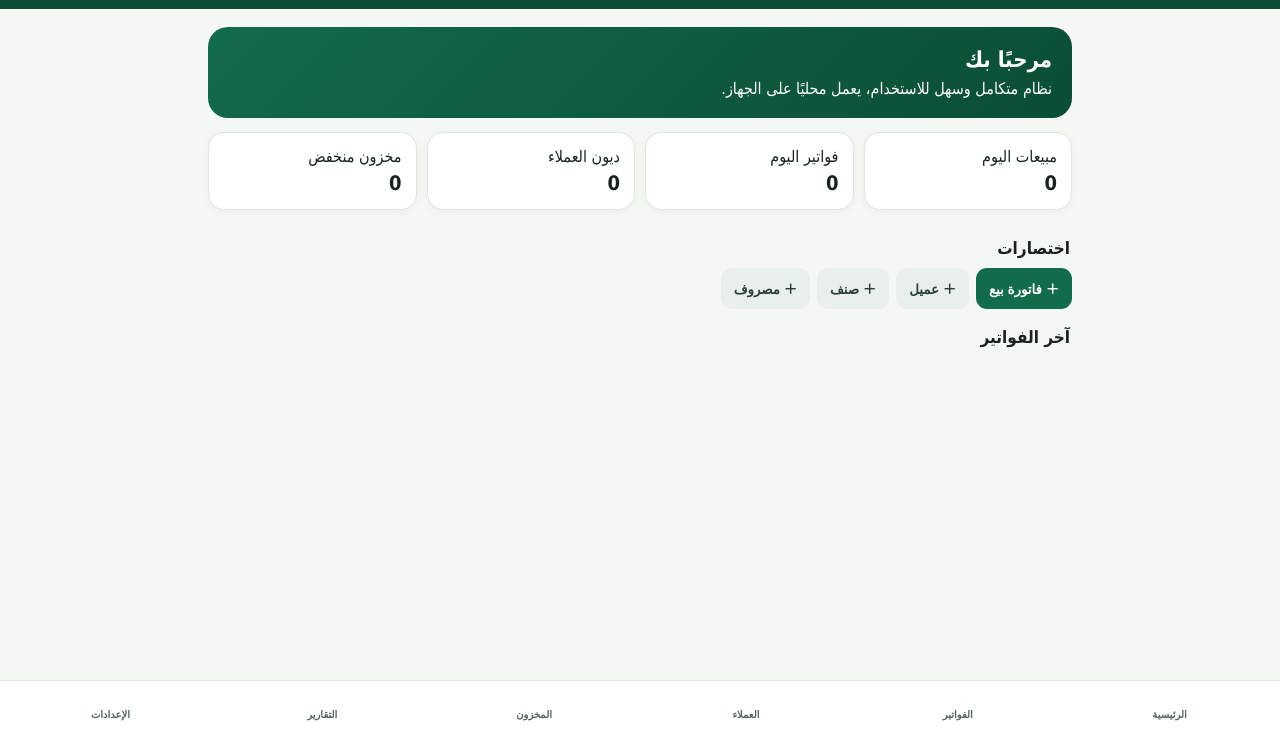
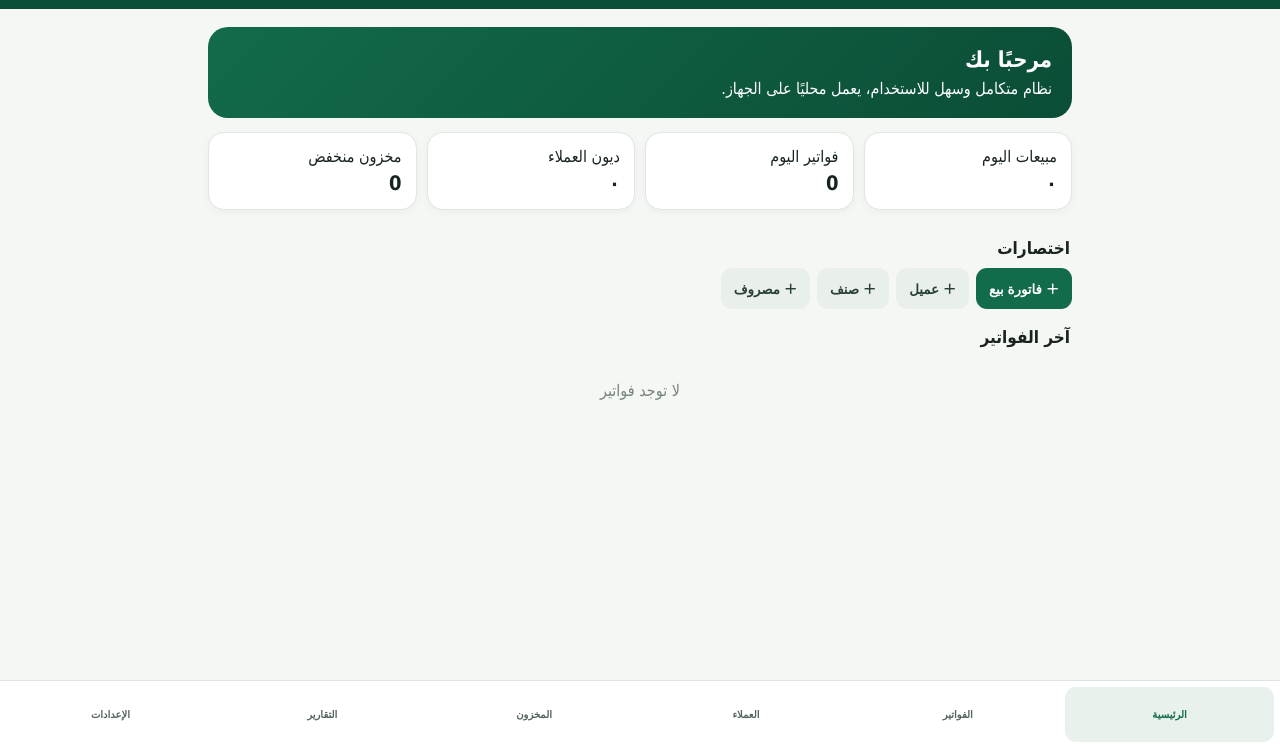
Before and after one commit to saleh12340/bagalah-alizzi, a website: page web/index.html in a window 1280 px wide. Shown: the part 52-800 px from the top of the page. Drawn offline with Linux system fonts and the light colour scheme.

Commit message:
Fix escaped quotes in embedded JavaScript templates

```diff
--- a/web/index.html
+++ b/web/index.html
@@ -103,14 +103,14 @@ function remove(type,i){if(confirm('تأكيد الحذف؟')){db[type].splice(i
 function statement(i){var c=db.customers[i],h='<div class="card"><h3>'+esc(c.name)+'</h3><div>الرصيد الحالي: <b>'+money(c.balance)+'</b></div>';(c.transactions||[]).forEach(function(t){h+='<div class="card"><small>'+new Date(t.date).toLocaleString('ar-YE')+'</small><div>'+esc(t.type)+' — '+money(t.amount)+'</div><div>الرصيد بعد العملية: <b>'+money(t.balance)+'</b></div></div>'});h+='</div>';reportBox.innerHTML=h;go('reports')}
 function render(){var d=new Date(),day=d.toDateString(),today=db.invoices.filter(function(x){return new Date(x.date).toDateString()===day});todaySales.textContent=money(today.reduce(function(a,x){return a+x.total},0));todayCount.textContent=today.length;debtTotal.textContent=money(db.customers.reduce(function(a,x){return a+x.balance},0));lowCount.textContent=db.products.filter(function(x){return x.qty<=x.min}).length;brand.textContent=db.store.name;
 recent.innerHTML=db.invoices.slice(0,5).map(function(x){return '<div class="card"><b>'+esc(x.customer)+'</b><div>'+money(x.total)+' — '+new Date(x.date).toLocaleString('ar-YE')+'</div></div>'}).join('')||'<div class="empty">لا توجد فواتير</div>';
-invoiceList.innerHTML=db.invoices.map(function(x,i){return '<div class="card"><b>'+esc(x.customer)+'</b><div>'+money(x.total)+' | مدفوع '+money(x.paid)+' | متبقي '+money(x.due)+'</div><small>'+new Date(x.date).toLocaleString('ar-YE')+'</small><div class="actions"><button class="danger" onclick="remove(\\'invoices\\','+i+')">حذف</button></div></div>'}).join('')||'<div class="empty">لا توجد فواتير</div>';
+invoiceList.innerHTML=db.invoices.map(function(x,i){return '<div class="card"><b>'+esc(x.customer)+'</b><div>'+money(x.total)+' | مدفوع '+money(x.paid)+' | متبقي '+money(x.due)+'</div><small>'+new Date(x.date).toLocaleString('ar-YE')+'</small><div class="actions"><button class="danger" onclick="remove(\'invoices\','+i+')">حذف</button></div></div>'}).join('')||'<div class="empty">لا توجد فواتير</div>';
 productOptions.innerHTML=db.products.map(function(x){return '<option value="'+esc(x.name)+'">' }).join('');customerOptions.innerHTML=db.customers.map(function(x){return '<option value="'+esc(x.name)+'">' }).join('');
-productList.innerHTML=db.products.map(function(x,i){return '<div class="card"><div class="row"><b>'+esc(x.name)+'</b></div><div>الكمية: '+x.qty+' | سعر البيع: '+money(x.price)+' | الحد الأدنى: '+x.min+'</div>'+(x.qty<=x.min?'<p class="dangerText">⚠ المخزون منخفض</p>':'')+'<button class="danger" onclick="remove(\\'products\\','+i+')">حذف</button></div>'}).join('')||'<div class="empty">لا توجد أصناف</div>';
-var q=(customerSearch.value||'').toLowerCase();customerList.innerHTML=db.customers.map(function(x,i){return {x:x,i:i}}).filter(function(o){return o.x.name.toLowerCase().indexOf(q)>=0}).map(function(o){var x=o.x;return '<div class="card"><b>'+esc(x.name)+'</b><div>الرصيد: <b>'+money(x.balance)+'</b></div><div>'+esc(x.phone||'لا يوجد جوال')+'</div><div class="actions"><button class="gold" onclick="pay('+o.i+')">سداد</button><button class="muted" onclick="statement('+o.i+')">كشف الحساب</button>'+(x.phone?'<button class="muted" onclick="callPhone(\\''+esc(x.phone)+'\\')">اتصال</button><button class="muted" onclick="waPhone(\\''+esc(x.phone)+'\\')">واتساب</button>':'')+'<button class="danger" onclick="delCustomer('+o.i+')">حذف</button></div></div>'}).join('')||'<div class="empty">لا يوجد عملاء</div>';
-purchaseList.innerHTML=db.purchases.map(function(x,i){return '<div class="card">'+esc(x.name)+' — كمية '+x.qty+' — تكلفة '+money(x.cost)+'<button class="danger" onclick="remove(\\'purchases\\','+i+')">حذف</button></div>'}).join('')||'<div class="empty">لا توجد مشتريات</div>';
-supplierList.innerHTML=db.suppliers.map(function(x,i){return '<div class="card"><b>'+esc(x.name)+'</b><div>'+esc(x.phone)+'</div><button class="danger" onclick="remove(\\'suppliers\\','+i+')">حذف</button></div>'}).join('')||'<div class="empty">لا يوجد موردون</div>';
-expenseList.innerHTML=db.expenses.map(function(x,i){return '<div class="card">'+esc(x.name)+' — '+money(x.amount)+'<button class="danger" onclick="remove(\\'expenses\\','+i+')">حذف</button></div>'}).join('')||'<div class="empty">لا توجد مصروفات</div>';
-noteList.innerHTML=db.notes.map(function(x,i){return '<div class="card">'+esc(x.text)+'<div><small>'+new Date(x.date).toLocaleString('ar-YE')+'</small></div><button class="danger" onclick="remove(\\'notes\\','+i+')">حذف</button></div>'}).join('')||'<div class="empty">لا توجد ملاحظات</div>';
+productList.innerHTML=db.products.map(function(x,i){return '<div class="card"><div class="row"><b>'+esc(x.name)+'</b></div><div>الكمية: '+x.qty+' | سعر البيع: '+money(x.price)+' | الحد الأدنى: '+x.min+'</div>'+(x.qty<=x.min?'<p class="dangerText">⚠ المخزون منخفض</p>':'')+'<button class="danger" onclick="remove(\'products\','+i+')">حذف</button></div>'}).join('')||'<div class="empty">لا توجد أصناف</div>';
+var q=(customerSearch.value||'').toLowerCase();customerList.innerHTML=db.customers.map(function(x,i){return {x:x,i:i}}).filter(function(o){return o.x.name.toLowerCase().indexOf(q)>=0}).map(function(o){var x=o.x;return '<div class="card"><b>'+esc(x.name)+'</b><div>الرصيد: <b>'+money(x.balance)+'</b></div><div>'+esc(x.phone||'لا يوجد جوال')+'</div><div class="actions"><button class="gold" onclick="pay('+o.i+')">سداد</button><button class="muted" onclick="statement('+o.i+')">كشف الحساب</button>'+(x.phone?'<button class="muted" onclick="callPhone(\''+esc(x.phone)+'\')">اتصال</button><button class="muted" onclick="waPhone(\''+esc(x.phone)+'\')">واتساب</button>':'')+'<button class="danger" onclick="delCustomer('+o.i+')">حذف</button></div></div>'}).join('')||'<div class="empty">لا يوجد عملاء</div>';
+purchaseList.innerHTML=db.purchases.map(function(x,i){return '<div class="card">'+esc(x.name)+' — كمية '+x.qty+' — تكلفة '+money(x.cost)+'<button class="danger" onclick="remove(\'purchases\','+i+')">حذف</button></div>'}).join('')||'<div class="empty">لا توجد مشتريات</div>';
+supplierList.innerHTML=db.suppliers.map(function(x,i){return '<div class="card"><b>'+esc(x.name)+'</b><div>'+esc(x.phone)+'</div><button class="danger" onclick="remove(\'suppliers\','+i+')">حذف</button></div>'}).join('')||'<div class="empty">لا يوجد موردون</div>';
+expenseList.innerHTML=db.expenses.map(function(x,i){return '<div class="card">'+esc(x.name)+' — '+money(x.amount)+'<button class="danger" onclick="remove(\'expenses\','+i+')">حذف</button></div>'}).join('')||'<div class="empty">لا توجد مصروفات</div>';
+noteList.innerHTML=db.notes.map(function(x,i){return '<div class="card">'+esc(x.text)+'<div><small>'+new Date(x.date).toLocaleString('ar-YE')+'</small></div><button class="danger" onclick="remove(\'notes\','+i+')">حذف</button></div>'}).join('')||'<div class="empty">لا توجد ملاحظات</div>';
 storeName.value=db.store.name;storePhone.value=db.store.phone;renderLines()}
 function report(period){var end=new Date(),start=new Date(0);if(period==='today'){start=new Date();start.setHours(0,0,0,0)}else if(period==='yesterday'){start=new Date();start.setDate(start.getDate()-1);start.setHours(0,0,0,0);end=new Date(start);end.setDate(end.getDate()+1)}else if(period==='week'){start=new Date();start.setDate(start.getDate()-6);start.setHours(0,0,0,0)}else if(period==='month'){start=new Date();start.setDate(1);start.setHours(0,0,0,0)}else if(period==='year'){start=new Date();start.setMonth(0,0);start.setHours(0,0,0,0)}var inv=db.invoices.filter(function(x){var d=new Date(x.date);return d>=start&&d<end}),sales=inv.reduce(function(a,x){return a+x.total},0),paidSum=inv.reduce(function(a,x){return a+x.paid},0),exp=db.expenses.filter(function(x){var d=new Date(x.date);return d>=start&&d<end}).reduce(function(a,x){return a+x.amount},0),purchases=db.purchases.filter(function(x){var d=new Date(x.date);return d>=start&&d<end}).reduce(function(a,x){return a+x.cost},0);reportBox.innerHTML='<h3>تقرير '+period+'</h3><p>المبيعات: <b>'+money(sales)+'</b></p><p>المدفوع: <b>'+money(paidSum)+'</b></p><p>المصروفات: <b>'+money(exp)+'</b></p><p>المشتريات: <b>'+money(purchases)+'</b></p><p>عدد الفواتير: <b>'+inv.length+'</b></p><p>صافي الحركة النقدية: <b>'+money(paidSum-exp-purchases)+'</b></p>'}
 function saveSettings(){db.store.name=storeName.value.trim()||db.store.name;db.store.phone=storePhone.value.trim();save();render();toast('تم حفظ الإعدادات')}
```
